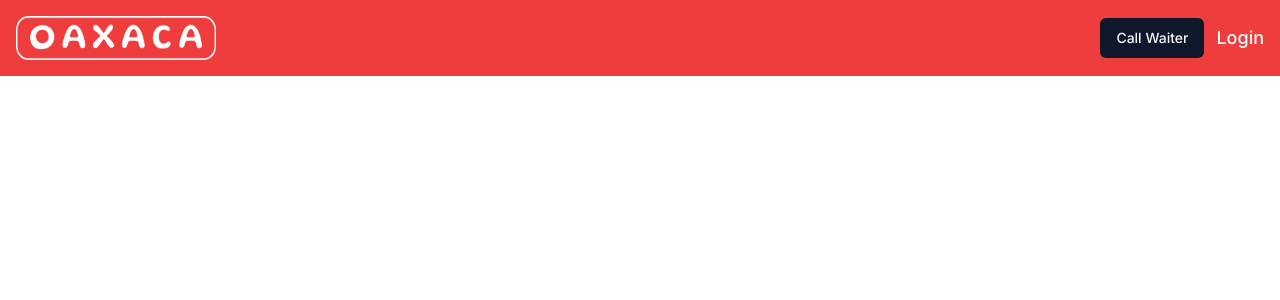
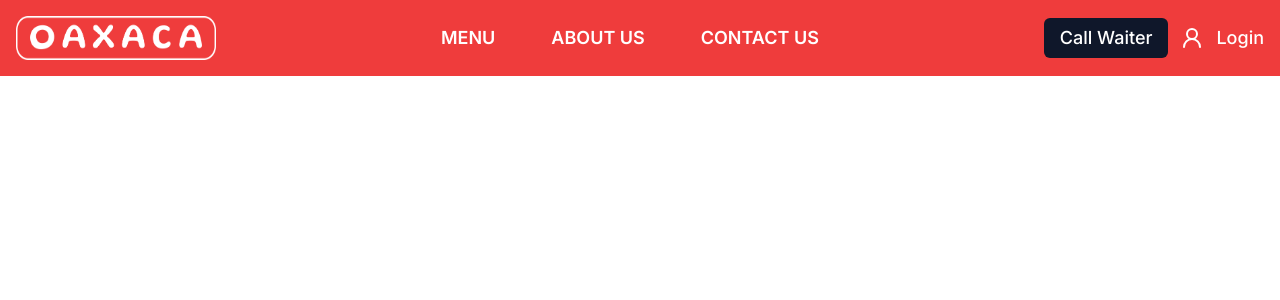
Before and after one commit to dana-khaing/Restaurant_Order_Management_Web, a Next.js app in the folder oaxaca/: page / in a window 1280 px wide. Shown: the top 300 px of the page. Built offline with nearby package versions, Linux system fonts and the light colour scheme.

Commit message:
finished navigation bar of oaxca

```diff
--- /dev/null
+++ b/oaxaca/app/(home)/components/nav_list.jsx
@@ -0,0 +1,18 @@
+import React from "react";
+const Items = [
+  { label: "MENU", link: "/menus" },
+  { label: "ABOUT US", link: "/" },
+  { label: "CONTACT US", link: "/" },
+];
+
+export const NavList = () => {
+  return (
+    <div className="flex justify-center space-x-14">
+      {Items.map((item, index) => (
+        <a key={index} href={item.link} className="font-semibold ">
+          {item.label}
+        </a>
+      ))}
+    </div>
+  );
+};
--- a/oaxaca/app/(home)/layout.jsx
+++ b/oaxaca/app/(home)/layout.jsx
@@ -1,22 +1,25 @@
 import Link from "next/link";
 import CallWaiterButton from "../custom_components/call-watier-btn";
-
+import { NavList } from "./components/nav_list";
+import { UserRound } from "lucide-react";
 export default function HomeLayout({ children }) {
   return (
     <div>
-      <div className="bg-[#EF3C3C] flex justify-between items-center p-4">
-        <span className="text-2xl text-white tracking-wider">
+      <div className="bg-[#EF3C3C] text-white text-lg font-medium flex justify-between items-center p-4">
+        <span>
           <img
             src="images/logo_sample.png"
             alt="logo"
             className=" flex justify-center align-middle w-[12.5rem] h-11 "
           />
         </span>
+        <div>
+          <NavList />
+        </div>
         <div className="flex gap-3 items-center">
           <CallWaiterButton />
-          <Link href="/customer/login">
-            <h4 className="text-white text-lg font-medium hover: ">Login</h4>
-          </Link>
+          <UserRound />
+          <Link href="/customer/login">Login</Link>
         </div>
       </div>
       {children}
--- a/oaxaca/app/custom_components/call-watier-btn.jsx
+++ b/oaxaca/app/custom_components/call-watier-btn.jsx
@@ -12,5 +12,9 @@ const handleClick = () => {
 };
 
 export default function CallWaiterButton() {
-  return <Button onClick={handleClick}>Call Waiter</Button>;
+  return (
+    <Button className="text-white text-lg font-medium" onClick={handleClick}>
+      Call Waiter
+    </Button>
+  );
 }
--- a/oaxaca/package.json
+++ b/oaxaca/package.json
@@ -21,6 +21,7 @@
     "class-variance-authority": "^0.7.0",
     "clsx": "^2.1.0",
     "date-fns": "^3.3.1",
+    "lucide": "^0.343.0",
     "lucide-react": "^0.316.0",
     "next": "^14.1.0",
     "react": "^18",
```
Also changed, not shown: 1 other file (tests, documents, lock files or other folders).
